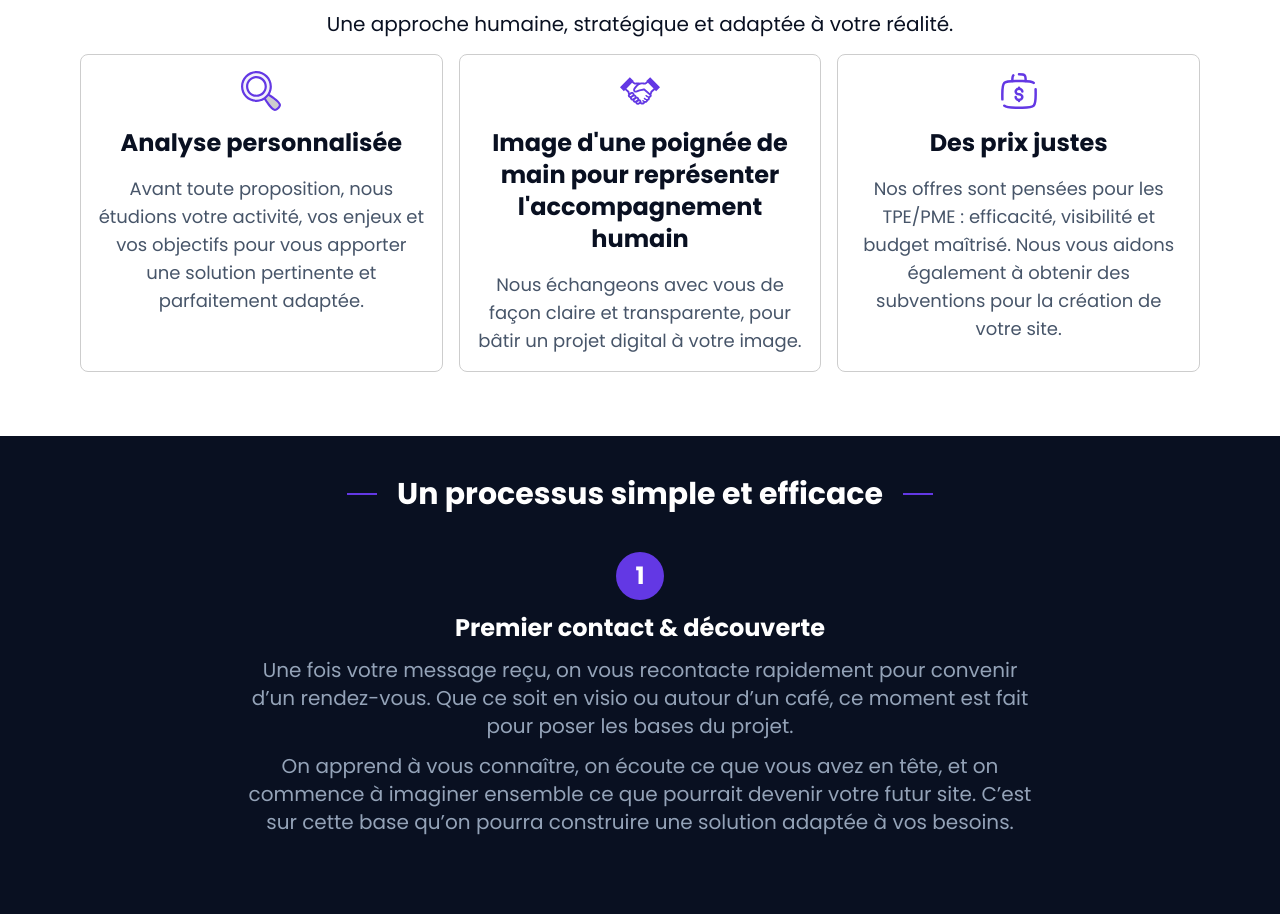
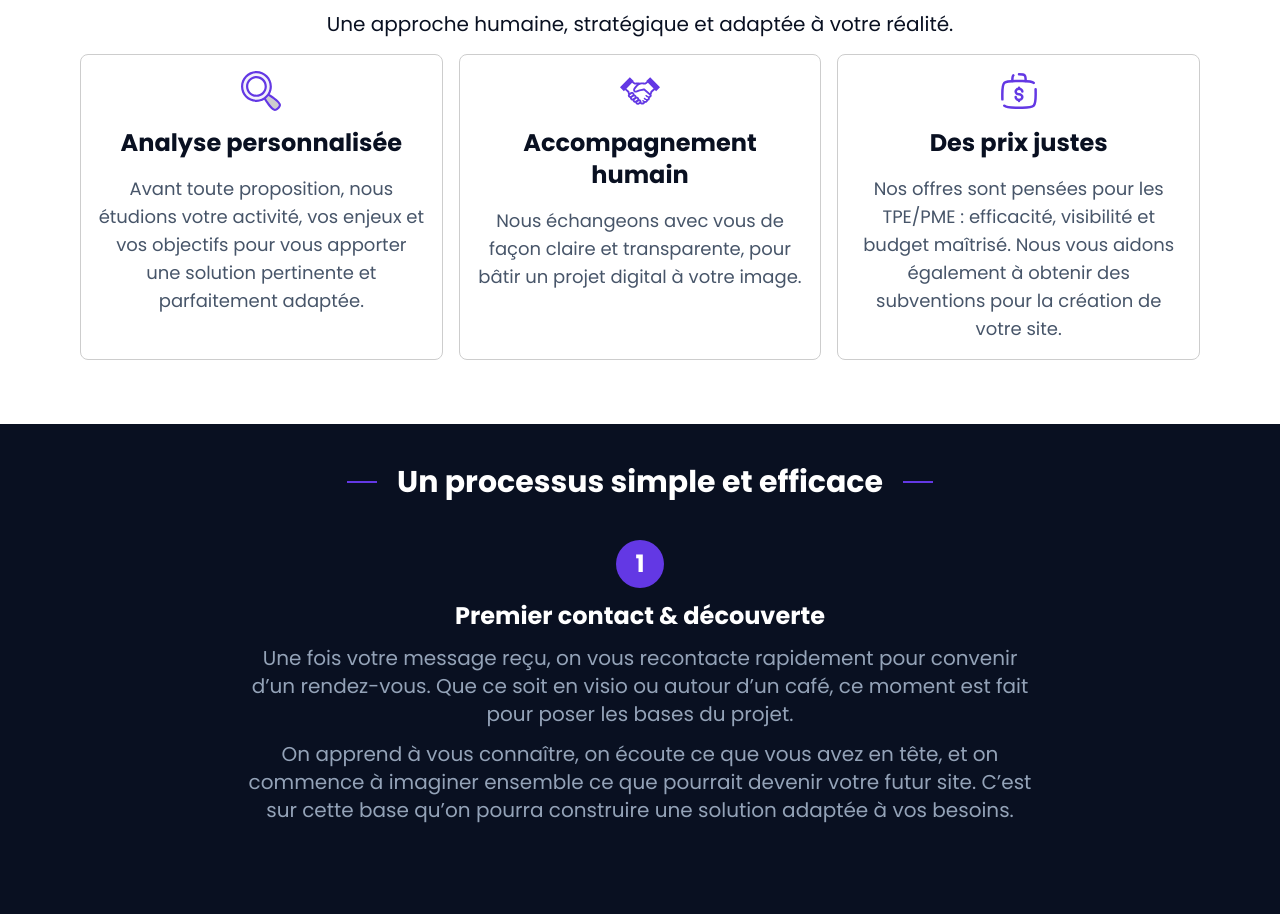
Before and after one commit to newcreafr/newcrea, a Next.js app: page / in a window 1280 px wide. Shown: the part 1660-2574 px from the top of the page. Built offline with nearby package versions, Linux system fonts and the light colour scheme.

Commit message:
Optimisation accessibilité (alt)

```diff
--- a/src/components/HomeClient.jsx
+++ b/src/components/HomeClient.jsx
@@ -88,7 +88,8 @@ export default function HomeClient() {
                     />
                     <PourquoiNousSection
                         img="/img/accompagnement-humain.svg"
-                        title="Image d'une poignée de main pour représenter l'accompagnement humain"
+                        alt="Image d'une poignée de main pour représenter l'accompagnement humain"
+                        title="Accompagnement humain"
                         desc="Nous échangeons avec vous de façon claire et transparente, pour bâtir un projet digital à votre image."
                     />
                     <PourquoiNousSection
```
